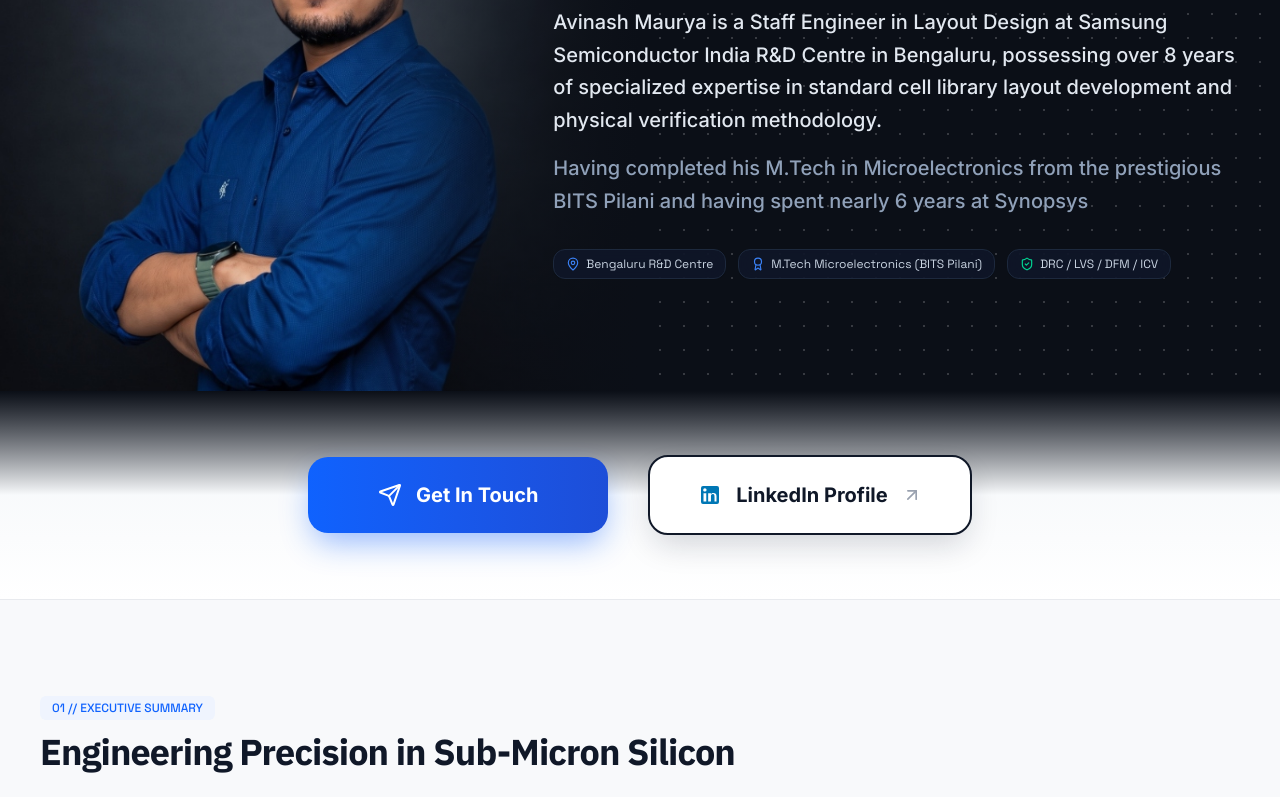
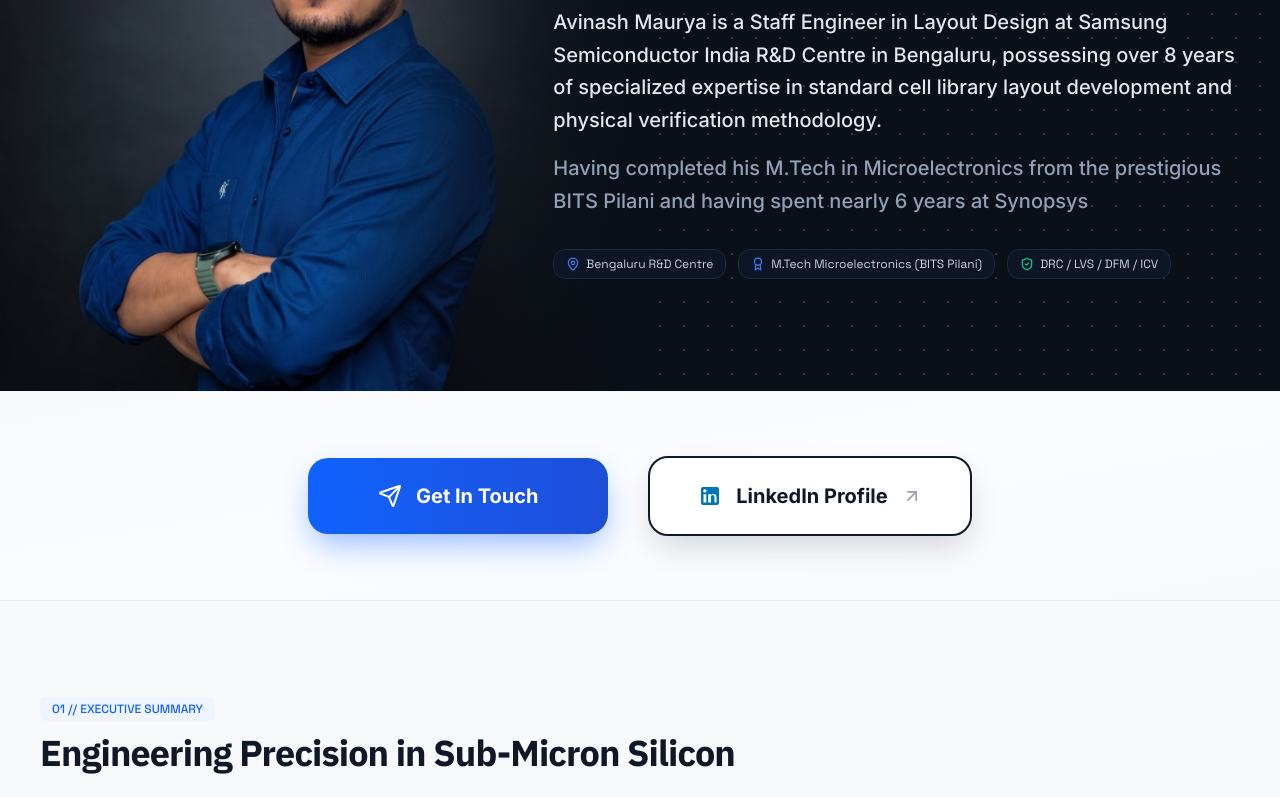
Before and after one commit to atendra11maurya/chia_and_wifi, a React (Vite) app: page / in a window 1280 px wide. Shown: the part 382-1179 px from the top of the page. Built offline with nearby package versions, Linux system fonts and the light colour scheme.

Commit message:
Fix CTA section gradient to span the entire area beautifully

```diff
--- a/src/components/Hero.tsx
+++ b/src/components/Hero.tsx
@@ -97,7 +97,7 @@
       </section>
 
       {/* Dedicated High-Impact Gradient CTA Section (Big, Popping Buttons) */}
-      <section className="bg-gradient-to-b from-[#0B0F17] via-slate-50 to-white py-12 sm:py-16 px-6 relative z-20 overflow-hidden">
+      <section className="bg-gradient-to-br from-[#F8F9FB] via-blue-50/30 to-[#F8F9FB] py-12 sm:py-16 px-6 relative z-20 overflow-hidden border-t border-gray-100">
         <div className="max-w-[1280px] mx-auto flex flex-col sm:flex-row items-center justify-center gap-6 sm:gap-10">
           {/* Get In Touch Button */}
           <button
```
